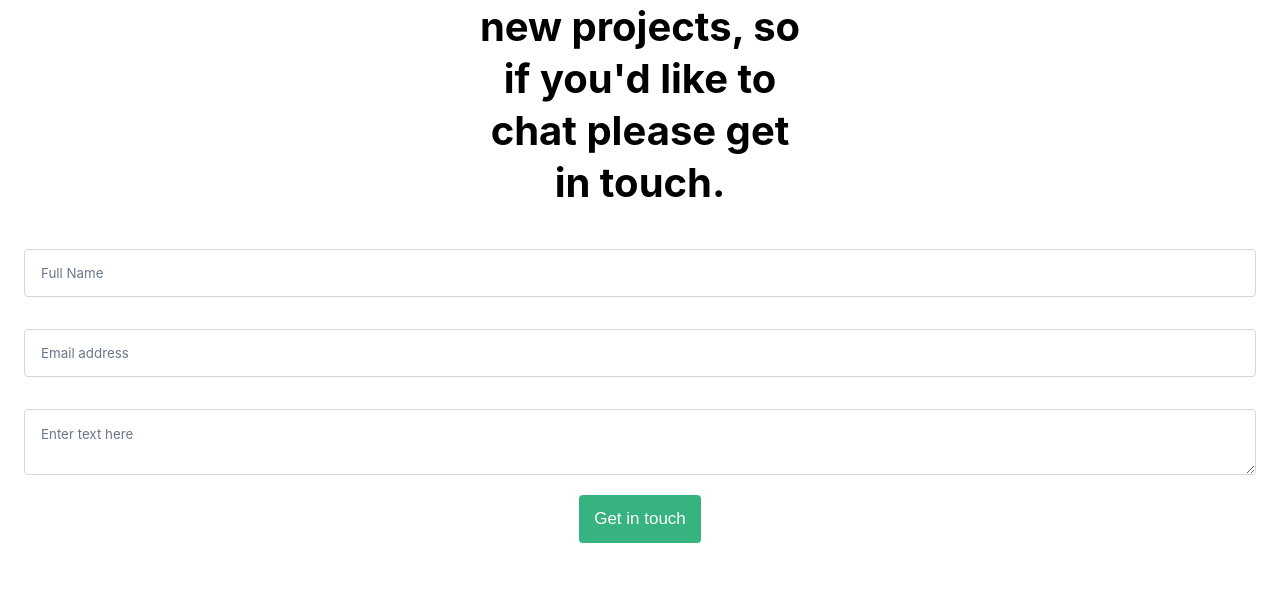
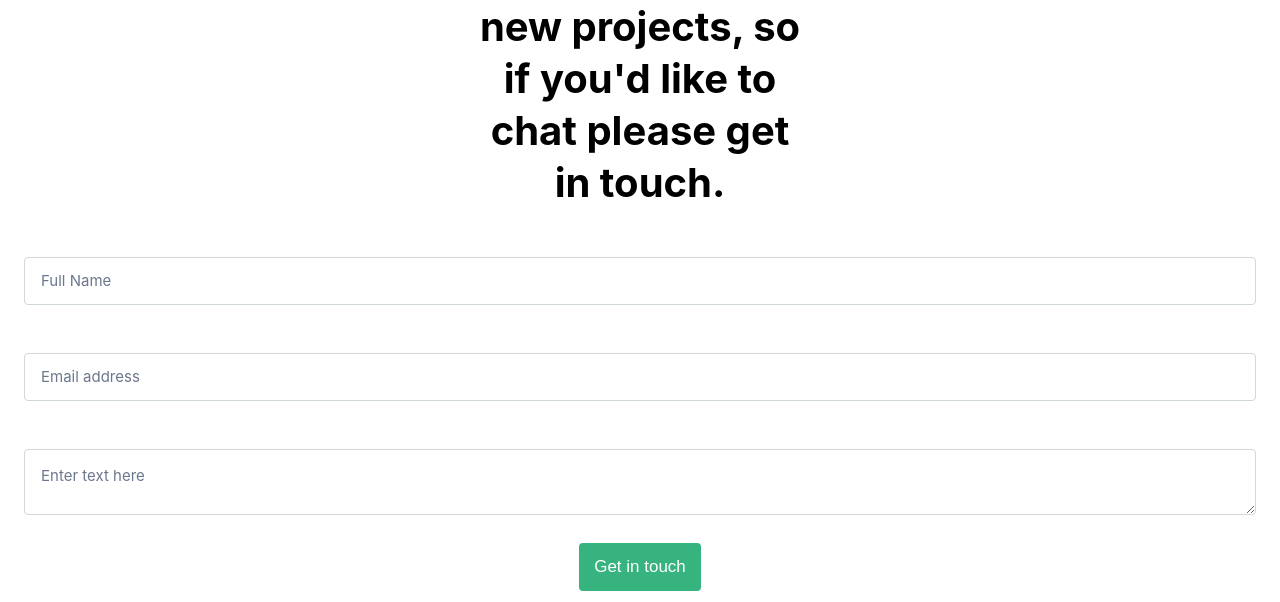
Before and after one commit to daveblaq/my-portfolio, a website: page index.html in a window 1280 px wide. Shown: the part 5827-6429 px from the top of the page. Drawn offline with Linux system fonts and the light colour scheme.

Commit message:
Update made to css

```diff
--- a/css/style.css
+++ b/css/style.css
@@ -449,8 +449,8 @@ ul li {
   height: 48px;
   padding: 16px;
   width: 100%;
-  margin-top: 16px;
-  margin-bottom: 16px;
+  margin-top: 24px;
+  margin-bottom: 24px;
   border-radius: 4px;
   border: 1px solid #d0d9d4;
   font-family: 'Inter', sans-serif;
@@ -460,8 +460,8 @@ ul li {
   height: 48px;
   padding: 16px;
   width: 100%;
-  margin-top: 16px;
-  margin-bottom: 16px;
+  margin-top: 24px;
+  margin-bottom: 24px;
   border-radius: 4px;
   border: 1px solid #d0d9d4;
   font-family: 'Inter', sans-serif;
@@ -470,8 +470,8 @@ ul li {
 .input-text-area {
   padding: 16px;
   width: 100%;
-  margin-top: 16px;
-  margin-bottom: 16px;
+  margin-top: 24px;
+  margin-bottom: 24px;
   border-radius: 4px;
   border: 1px solid #d0d9d4;
   font-family: 'Inter', sans-serif;
@@ -480,4 +480,5 @@ ul li {
 ::placeholder {
   color: #6b778c;
   opacity: 1;
+  font-size: 15px;
 }
```
